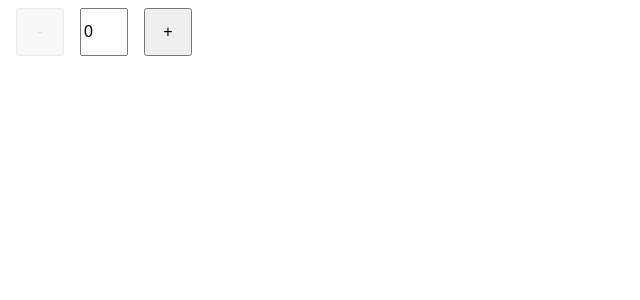
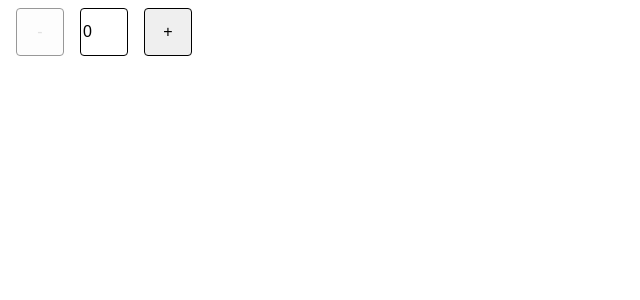
Before and after one commit to a631953720/Input-button, a React app: page / in a window 1280 px wide. Shown: the top 300 px of the page, without its empty margins (0-640 px from the left). Built offline with nearby package versions, Linux system fonts and the light colour scheme.

Commit message:
feat: change button and input style

```diff
--- a/src/css/components.css
+++ b/src/css/components.css
@@ -5,9 +5,15 @@
   font-size: 16px;
   box-sizing: border-box;
   margin: 0 8px;
+  border: 1px solid #000;
+  border-radius: 4px;
 }
 
 .style-counter:disabled,
 .style-button:disabled {
   opacity: 0.4;
 }
+
+.style-counter:focus {
+  border: 2px solid #000;
+}
```
